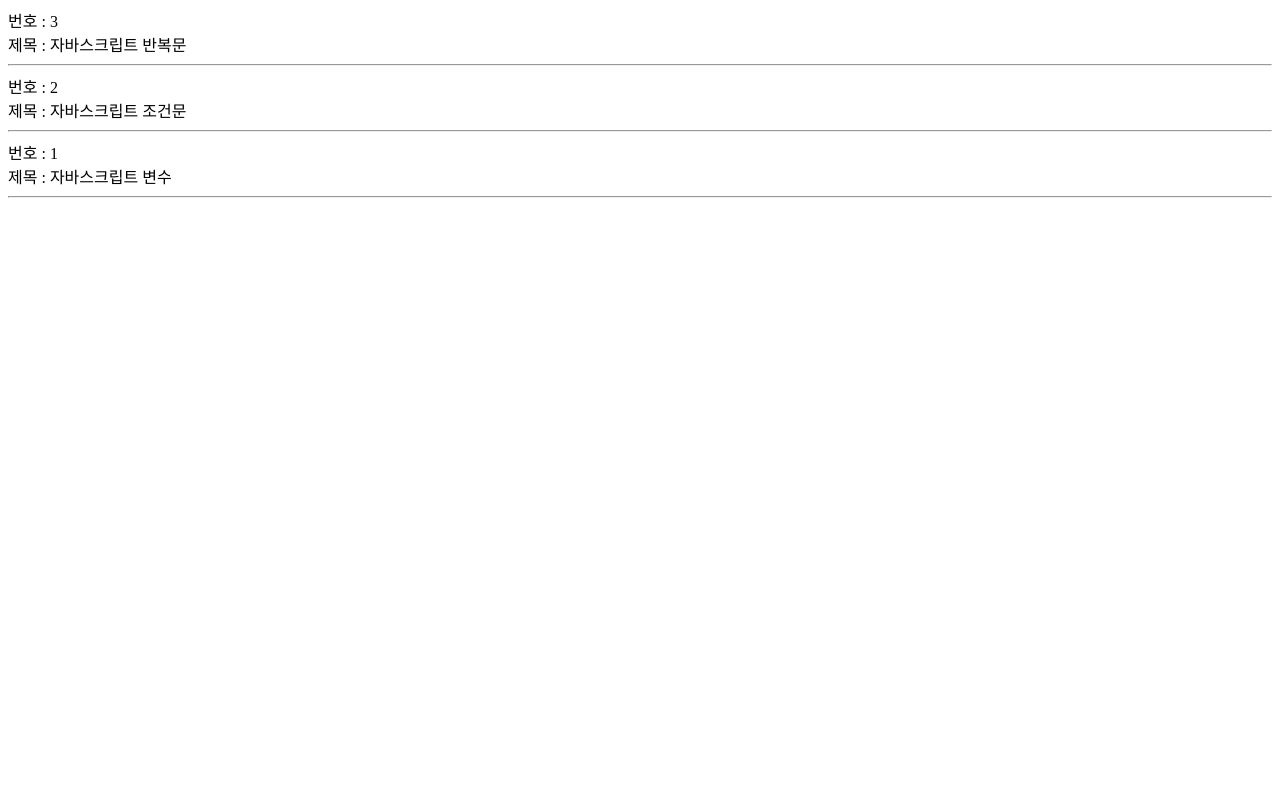
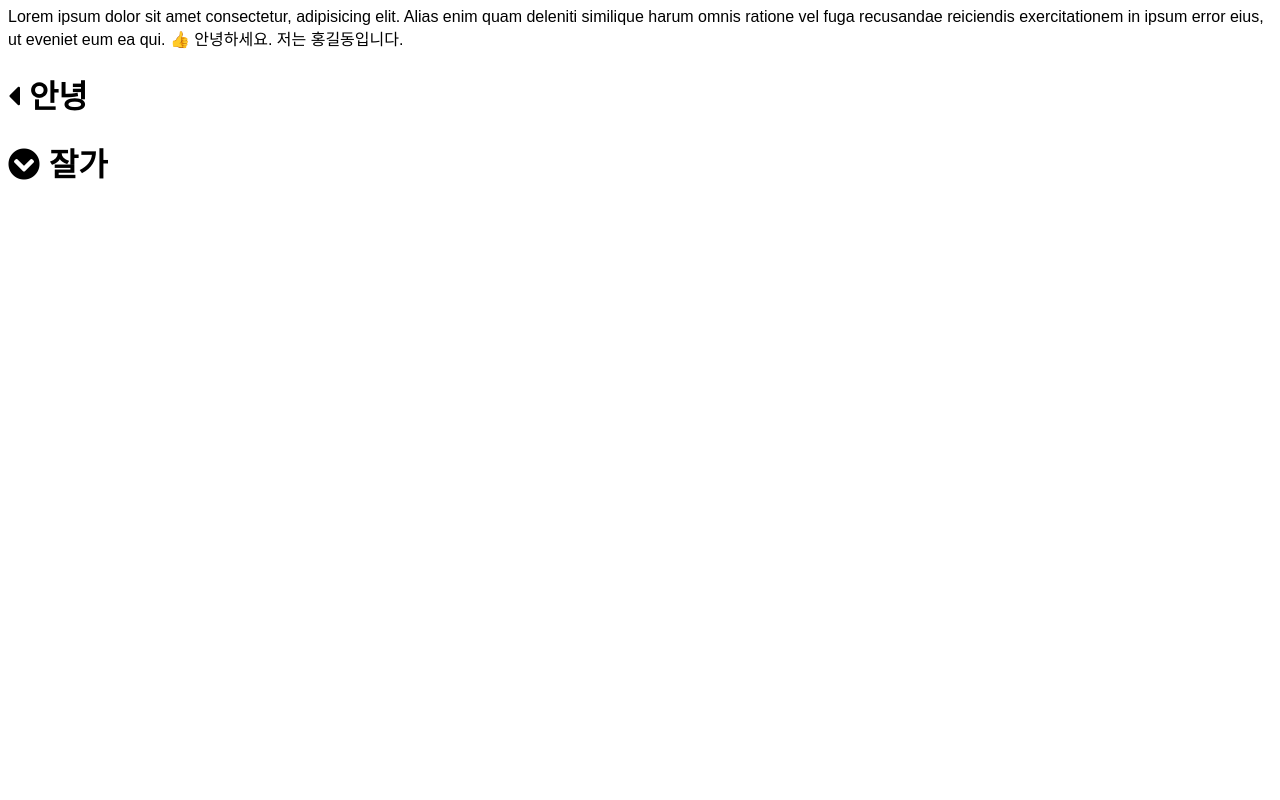
Before and after one commit to jhs512/php_simple_blog_2021_st, a PHP site: page / in a window 1280 px wide. Run offline with PHP 8.4, Linux system fonts and the light colour scheme; data comes from the database, SQL or seed files in the repository; some web fonts are replaced.

Commit message:
기존 소스제거, 제이쿼리, 폰트어썸, 공통 CSS, 공통 JS, 롯데마트 드림체 도입

```diff
--- a/public/index.php
+++ b/public/index.php
@@ -1,29 +1,36 @@
-<?php
-// DB 연결
-$dbConn = mysqli_connect("127.0.0.1", "sbsst", "sbs123414", "php_simple_blog_st") or die("DB ERROR");
+<!DOCTYPE html>
+<html lang="ko">
 
-// DB에게 할 말을 적는다.
-$sql = "
-SELECT *
-FROM article
-ORDER BY id DESC
-";
+<head>
+    <meta charset="UTF-8">
+    <meta http-equiv="X-UA-Compatible" content="IE=edge">
+    <meta name="viewport" content="width=device-width, initial-scale=1.0">
+    <title>홍길동 IT기술 블로그</title>
 
-// DB에게 요청하고 응답을 받는다.
-$rs = mysqli_query($dbConn, $sql);
+    <!-- 제이쿼리 불러오기 -->
+    <script src="https://cdnjs.cloudflare.com/ajax/libs/jquery/3.6.0/jquery.min.js"></script>
 
-$rows = [];
+    <!-- 폰트어썸 불러오기 -->
+    <link rel="stylesheet" href="https://cdnjs.cloudflare.com/ajax/libs/font-awesome/5.15.3/css/all.min.css">
 
-while ( $row = mysqli_fetch_assoc($rs) ) {
-    $rows[] = $row;
-}
-?>
-<meta charset="UTF-8">
+    <!-- 공통 CSS 불러오기 -->
+    <link rel="stylesheet" href="/resource/common.css">
+    <!-- 공통 JS 불러오기 -->
+    <script src="/resource/common.js" defer></script>
+</head>
 
-<?php foreach ( $rows as $row ) { ?>
-<div>
-    번호 : <?=$row['id']?><br>
-    제목 : <?=$row['title']?><br>
-</div>
-<hr>
-<?php } ?>
+<body>
+    Lorem ipsum dolor sit amet consectetur, adipisicing elit. Alias enim quam deleniti similique harum omnis ratione vel fuga recusandae reiciendis exercitationem in ipsum error eius, ut eveniet eum ea qui.
+
+    👍 안녕하세요. 저는 홍길동입니다.
+
+    <h1>
+        <i class="fas fa-caret-left"></i> 안녕
+    </h1>
+    <h1>
+        <i class="fas fa-chevron-circle-down"></i>
+        잘가
+    </h1>
+</body>
+
+</html>
--- /dev/null
+++ b/public/resource/common.css
@@ -0,0 +1,29 @@
+@charset "utf-8";
+
+/* 여러 페이지에서 공통적으로 사용되는 CSS를 기술 */
+
+@font-face {
+    font-family: 'LotteMartDream';
+    font-style: normal;
+    font-weight: 400;
+    src: url('https://cdn.jsdelivr.net/korean-webfonts/1/corps/lottemart/LotteMartDream/LotteMartDreamMedium.woff2') format('woff2'), url('https://cdn.jsdelivr.net/korean-webfonts/1/corps/lottemart/LotteMartDream/LotteMartDreamMedium.woff') format('woff');
+}
+
+@font-face {
+    font-family: 'LotteMartDream';
+    font-style: normal;
+    font-weight: 700;
+    src: url('https://cdn.jsdelivr.net/korean-webfonts/1/corps/lottemart/LotteMartDream/LotteMartDreamBold.woff2') format('woff2'), url('https://cdn.jsdelivr.net/korean-webfonts/1/corps/lottemart/LotteMartDream/LotteMartDreamBold.woff') format('woff');
+}
+
+@font-face {
+    font-family: 'LotteMartDream';
+    font-style: normal;
+    font-weight: 300;
+    src: url('https://cdn.jsdelivr.net/korean-webfonts/1/corps/lottemart/LotteMartDream/LotteMartDreamLight.woff2') format('woff2'), url('https://cdn.jsdelivr.net/korean-webfonts/1/corps/lottemart/LotteMartDream/LotteMartDreamLight.woff') format('woff');
+}
+
+html > body,
+html > body .tui-editor-contents {
+    font-family: 'LotteMartDream', sans-serif;
+}
--- /dev/null
+++ b/public/resource/common.js
@@ -0,0 +1 @@
+// 여러 페이지에서 공통적으로 사용되는 JS를 기술
```
Also changed, not shown: public/article_detail.php (deleted, +0 -21 lines).
